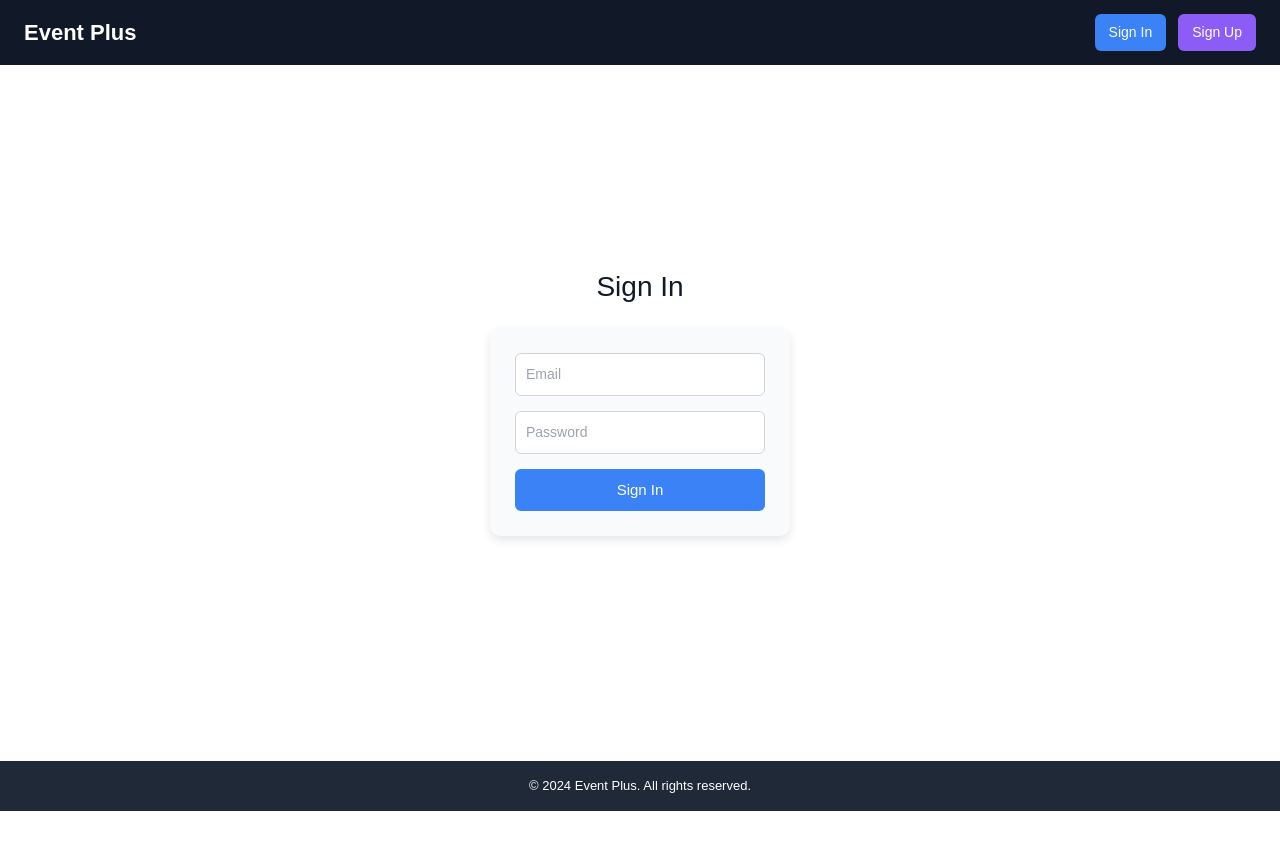
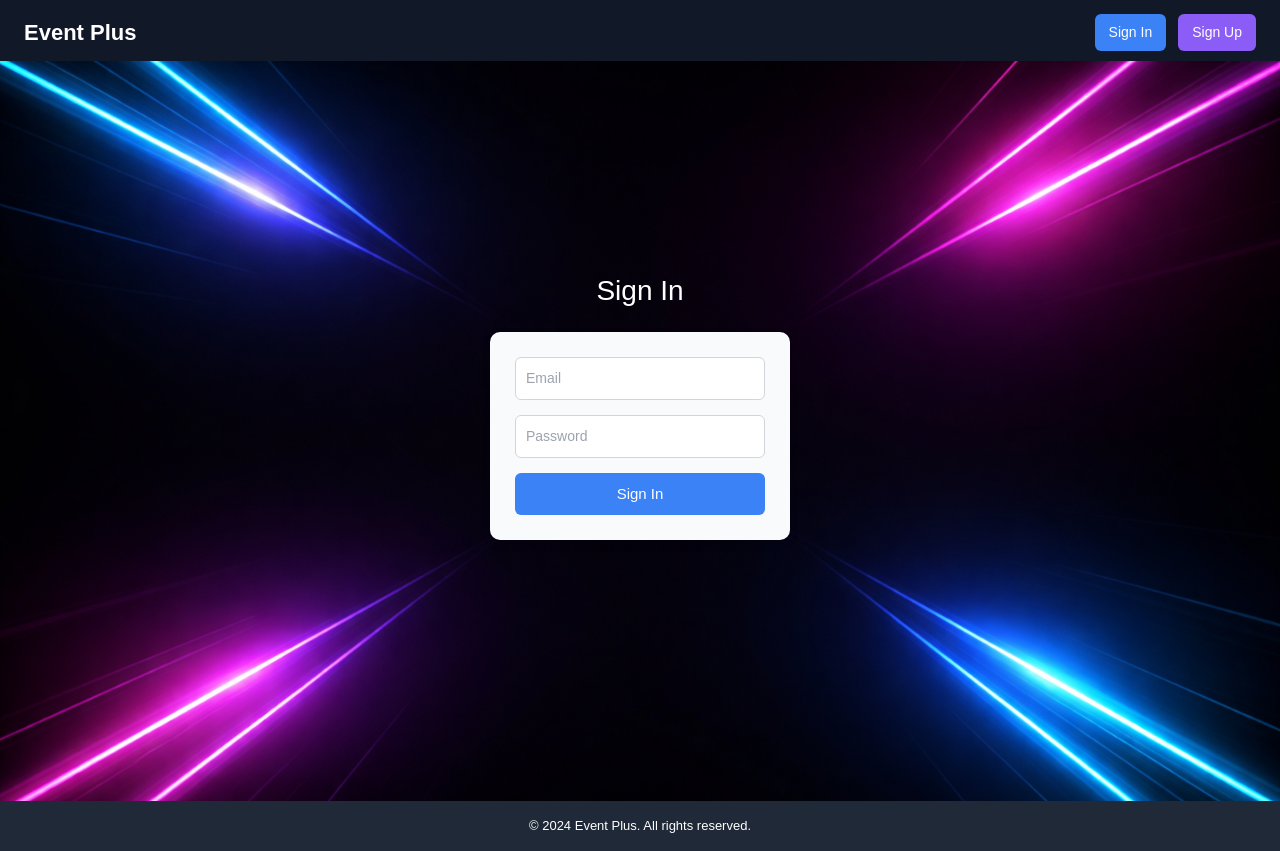
Before and after one commit to Muhammad-Ahmad-Jutt/event-plus-front-end, a React (Create React App) app in the folder event-plus-frontend/: page /signin in a window 1280 px wide. Before the commit the page ends 811 px from the top, so only its background shows below. Built offline with nearby package versions, Linux system fonts and the light colour scheme.

Commit message:
Updated the UI of Sign In page

```diff
--- a/event-plus-frontend/src/index.css
+++ b/event-plus-frontend/src/index.css
@@ -133,6 +133,12 @@ footer {
   font-size: 28px;
   margin-bottom: 20px;
   color: #111827;
+}
+
+.floatingTitle{
+  font-size: 28px;
+  margin-bottom: 20px;
+  color: #ffffff;
 }
 
 /* =======================
--- a/event-plus-frontend/src/pages/Signin.js
+++ b/event-plus-frontend/src/pages/Signin.js
@@ -2,6 +2,8 @@ import { useState, useContext } from "react";
 import { useNavigate } from "react-router-dom";
 import { AuthContext } from "../context/AuthContext";
 import { toast } from "react-toastify";
+import bg from "../images/event-plus-bg.png";
+
 export default function SignIn() {
   const [formData, setFormData] = useState({
     email: "",
@@ -50,8 +52,31 @@ export default function SignIn() {
     //backend api logic
 
   return (
+    <>
+    <style>{`
+      .pageImg {
+            padding: 24px;
+            min-height: 100vh;
+            display: flex;
+            justify-content: center;
+            font-family: Arial, sans-serif;
+      }
+    `}</style>
+    <div className="pageImg"
+        style={{
+          backgroundImage: `url(${bg})`,
+          backgroundSize: "cover",
+          backgroundPosition: "center",
+          backgroundRepeat: "no-repeat",
+          minHeight: "calc(100vh - 60px)",
+          display: "flex",
+          justifyContent: "center",
+          fontFamily: "Arial, sans-serif",
+          marginTop: "-20px",
+          marginBottom: "-40px",
+        }}>
     <div className="sign-in-container">
-      <h1 className="sign-in-title">Sign In</h1>
+      <h1 className="floatingTitle">Sign In</h1>
 
       <form onSubmit={handleSubmit} className="sign-in-form">
         <input
@@ -75,5 +100,7 @@ export default function SignIn() {
         <button type="submit">Sign In</button>
       </form>
     </div>
+    </div>
+    </>
   );
 }
```
